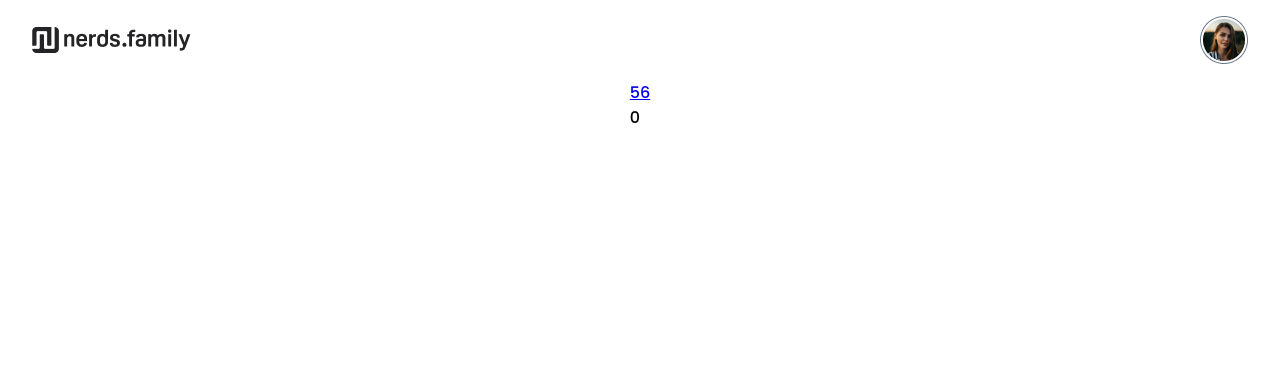
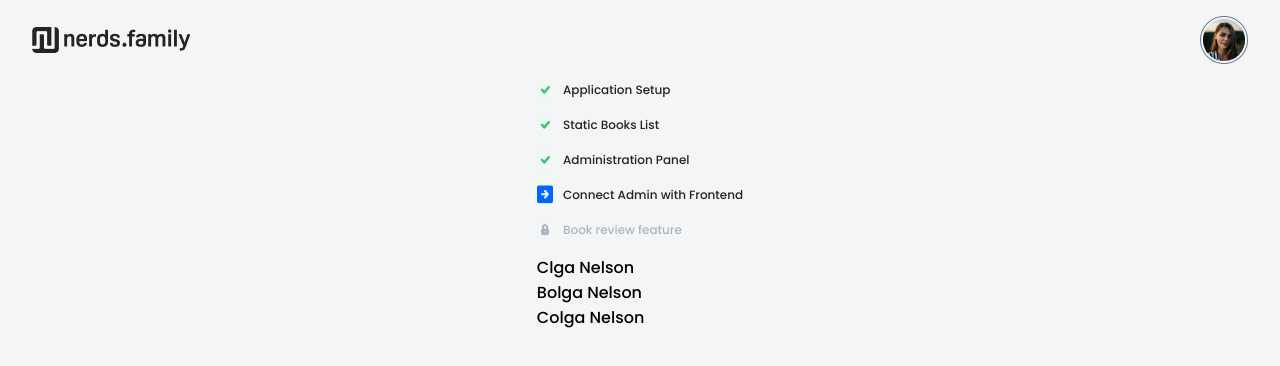
Before and after one commit to KatarzynaChmielecka/junior-front-end-developer-1666086087, a React (Create React App) app: page /0 in a window 1280 px wide. Shown: the top 366 px of the page. Built offline with nearby package versions, Linux system fonts and the light colour scheme.

Commit message:
Created && styled tasks list, prepared mock task tab content

```diff
--- a/src/App.module.css
+++ /dev/null
@@ -1,5 +0,0 @@
-
-
-body {
-  background: #f4f5f7;
-}
--- /dev/null
+++ b/src/components/tasks/TasksList.jsx
@@ -0,0 +1,16 @@
+import { Link } from 'react-router-dom';
+
+import classes from './TasksList.module.css';
+
+const TasksList = ({ srcImage, href, title, alt }) => {
+  return (
+    <div className={classes['tasks-list-wrapper']}>
+      <img src={srcImage} alt={alt} />
+      <Link to={`${href}`} className={classes['tasks-list-wrapper__task-name']}>
+        {title}
+      </Link>
+    </div>
+  );
+};
+
+export default TasksList;
--- /dev/null
+++ b/src/components/tasks/TasksList.module.css
@@ -0,0 +1,16 @@
+.tasks-list-wrapper {
+  align-items: center;
+  display: flex;
+  gap: 0.63rem;
+  margin: 0 0 1rem 0;
+}
+
+.tasks-list-wrapper a {
+  color: #242325;
+  font-size: 0.75rem;
+}
+
+.tasks-list-wrapper:last-child a {
+  color: #aeb5c1;
+  pointer-events: none;
+}
--- a/src/index.css
+++ b/src/index.css
@@ -1,6 +1,13 @@
 * {
-    box-sizing: border-box;
-    font-family: 'Poppins', sans-serif;
-    margin: 0;
-    padding: 0;
-  }
+  box-sizing: border-box;
+  font-family: 'Poppins', sans-serif;
+  margin: 0;
+  padding: 0;
+}
+body {
+  background: #f4f5f7;
+}
+a {
+  color: inherit;
+  text-decoration: none;
+}
--- a/src/mockData.js
+++ b/src/mockData.js
@@ -7,7 +7,7 @@
     businessContext: [
       {
         id: 0,
-        author: 'Alga Nelson',
+        author: 'Clga Nelson',
         date: '2021-12-17',
         title: 'Hello 1',
         content:
--- a/src/pages/HomePage.jsx
+++ b/src/pages/HomePage.jsx
@@ -1,11 +1,30 @@
-import { NavLink, Outlet } from 'react-router-dom';
+import { Outlet } from 'react-router-dom';
+
+import TasksList from '../components/tasks/TasksList';
+import active from '../assets/active.png';
+import blocked from '../assets/blocked.png';
+import completed from '../assets/completed.png';
+import mockData from '../mockData';
+
+// import classes from './HomePage.module.css';
 
 const HomePage = () => {
   return (
     <div>
       <nav>
-        <NavLink to="5">5</NavLink>
-        <NavLink to="6">6</NavLink>
+        {mockData.map((index) => (
+          <TasksList
+            srcImage={
+              (index.status === 'active' && active) ||
+              (index.status === 'blocked' && blocked) ||
+              (index.status === 'completed' && completed)
+            }
+            alt={index.status}
+            href={index.status !== 'blocked' ? index.id : ''}
+            title={index.title}
+            key={index.id}
+          />
+        ))}
       </nav>
       <Outlet />
     </div>
--- a/src/pages/TaskTabContent.jsx
+++ b/src/pages/TaskTabContent.jsx
@@ -1,8 +1,19 @@
 import { useParams } from 'react-router-dom';
 
+import mockData from '../mockData';
+
 const TaskTabContent = () => {
-  const params = useParams();
-  return <div>{params.taskId}</div>;
+  const { taskId } = useParams();
+
+  const filtered = mockData.filter((index) => index.id == taskId);
+
+  return (
+    <div>
+      {filtered[0].businessContext.map((index) => (
+        <p key={index.id}>{index.author}</p>
+      ))}
+    </div>
+  );
 };
 
 export default TaskTabContent;
```
